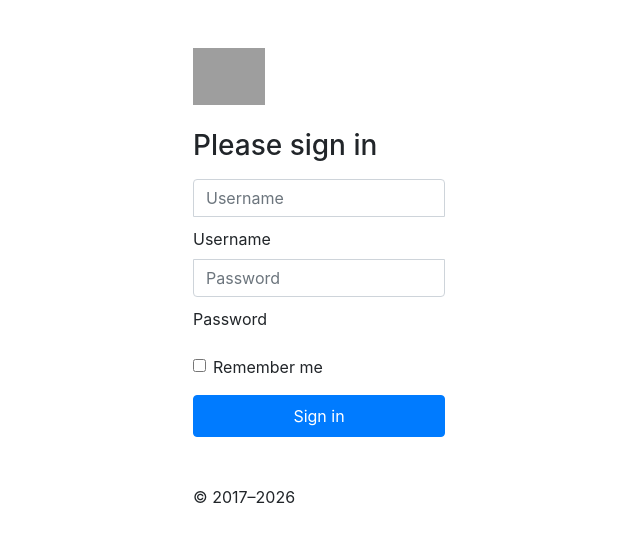
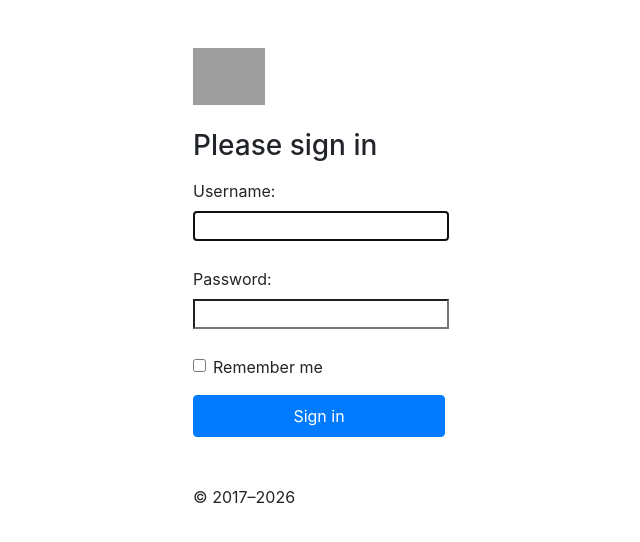
Before and after one commit to mohamadshakibaa/Django-Practice, a Django app: page /accounts/login in a window 1280 px wide. Shown: the top 542 px of the page, without its empty margins (321-961 px from the left). Run offline with Django 5.2, Linux system fonts and the light colour scheme; parts of the project's set-up code (start-up, migrations or seed data) failed here and were passed over; some libraries are stand-ins or nearby versions; grey boxes are pictures that could not be loaded.

Commit message:
Add AuthenticationForm

```diff
--- a/accounts/views.py
+++ b/accounts/views.py
@@ -1,6 +1,6 @@
 from django.shortcuts import render, redirect
 from django.contrib.auth import authenticate, login
-
+from django.contrib.auth.forms import AuthenticationForm
 # Create your views here.
 def login_view(request):
 #     if request.user.is_authenticated:
@@ -8,14 +8,22 @@ def login_view(request):
 #     else:
 #         msg = 'user is not attenticated '
 #                                                 , {'msg': msg}
-    if request.method == 'POST':
-        username = request.POST['username']
-        password = request.POST['password']
-        user = authenticate(request, username=username, password=password)
-        if user is not None:
-            login(request, user)
-            return  redirect('/')
-    return render(request, 'accounts/login.html')
+    if not request.user.is_authenticated:
+        if request.method == 'POST':
+            form = AuthenticationForm(request=request, data=request.POST)
+            if form.is_valid():
+                username = form.cleaned_data.get('username')
+                password = form.cleaned_data.get('password')
+                user = authenticate(request, username=username, password=password)
+                if user is not None:
+                    login(request, user)
+                    return  redirect('/')
+
+        form = AuthenticationForm()
+        context = {'form': form}
+        return render(request, 'accounts/login.html', context)
+    else:
+        return redirect('/')
 
 def logout_view(request):
     pass
--- a/templates/accounts/login.html
+++ b/templates/accounts/login.html
@@ -22,14 +22,7 @@
       <img class="mb-4" src="https://getbootstrap.com/docs/5.3/assets/brand/bootstrap-logo.svg" alt="" width="72" height="57">
       <h1 class="h3 mb-3 fw-normal">Please sign in</h1>
 
-      <div class="form-floating">
-        <input type="text" name="username" class="form-control" placeholder="Username">
-        <label for="floatingInput">Username</label>
-      </div>
-      <div class="form-floating">
-        <input type="password" name="password" class="form-control"  placeholder="Password">
-        <label for="floatingPassword">Password</label>
-      </div>
+		{{ form.as_p }}
 
       <div class="form-check text-start my-3">
         <input class="form-check-input" type="checkbox" value="remember-me" id="checkDefault">
```
Also changed, not shown: db.sqlite3.
